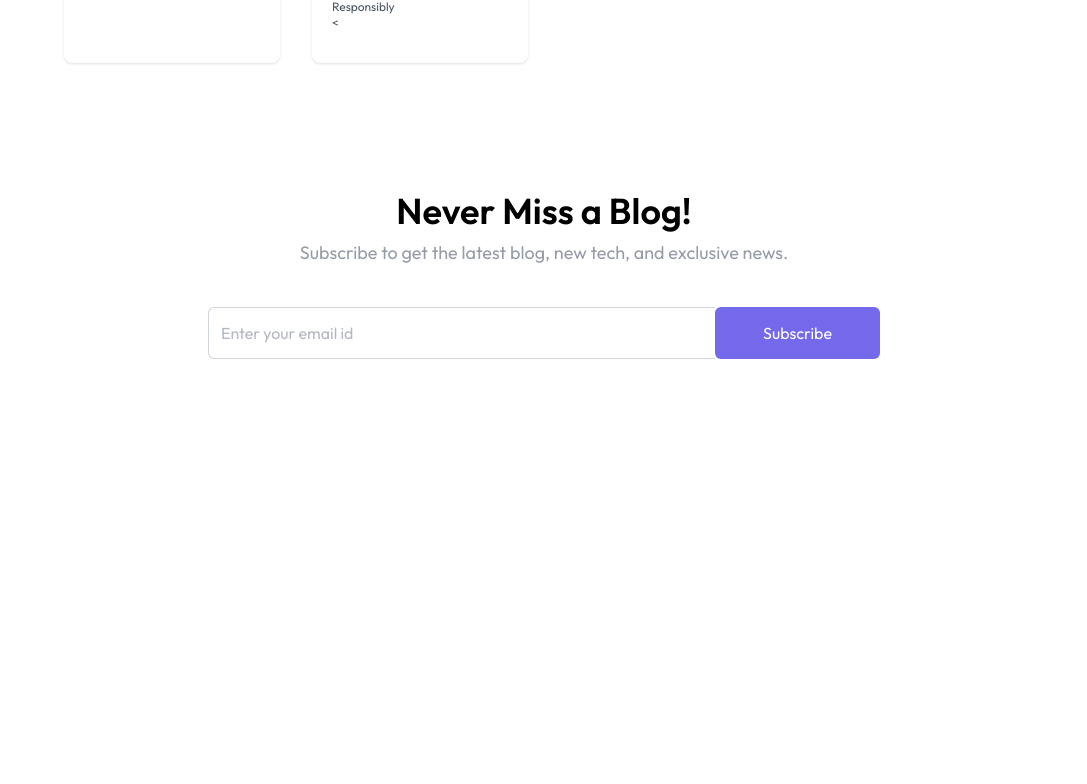
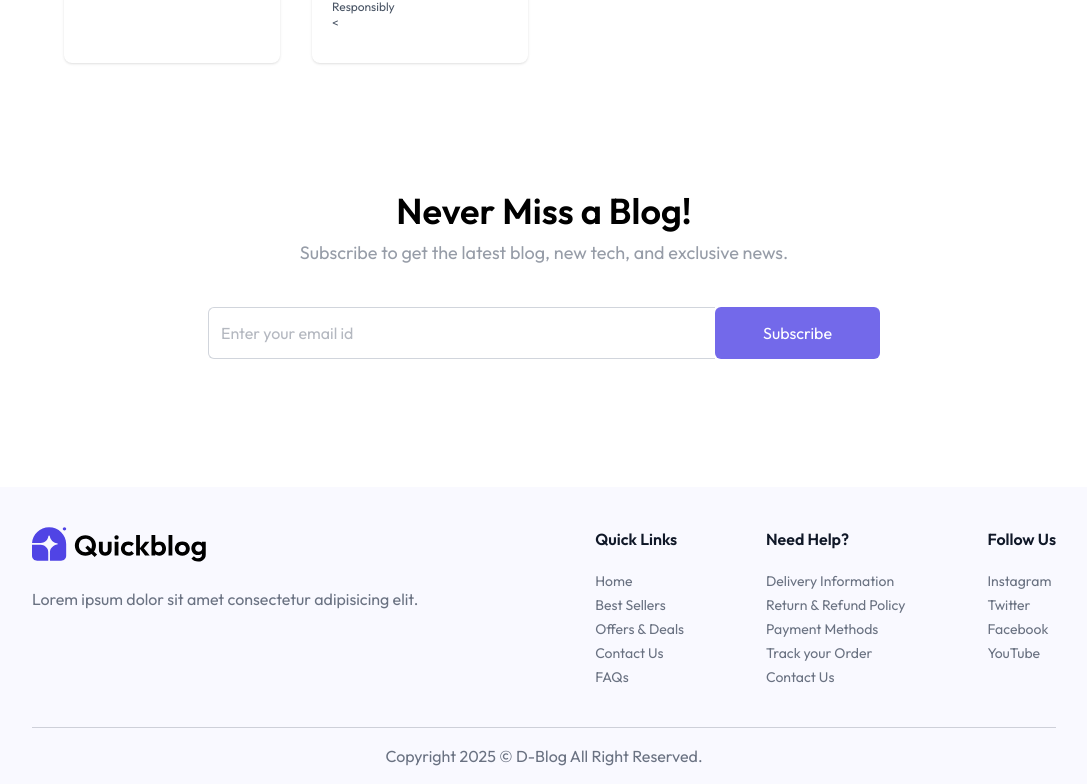
Before and after one commit to DanishRajawat09/Blog-app, a React (Vite) app in the folder client/: page / in a window 1280 px wide. Shown: the part 1644-2428 px from the top of the page, without its empty margins (96-1183 px from the left). Before the commit the page ends 2131 px from the top, so only its background shows below. Built offline with nearby package versions, Linux system fonts and the light colour scheme.

Commit message:
footer added and format the code

```diff
--- /dev/null
+++ b/client/src/components/Footer.jsx
@@ -0,0 +1,39 @@
+import { assets, footer_data } from "../assets/assets";
+
+const Footer = () => {
+  return (
+    <div className="px-6 md:px-16 lg:px-24 xl:px-32 bg-primary/3">
+      <div className="flex flex-col md:flex-row items-start justify-between gap-10 py-10 border-b border-gray-500/30 text-gray-500">
+        <div>
+          <img src={assets.logo} alt="logo" className="w-32 sm:w-44" />
+          <p className="max-w-[410px] mt-6">
+            Lorem ipsum dolor sit amet consectetur adipisicing elit.{" "}
+          </p>
+        </div>
+        <div className="flex flex-wrap justify-between w-full md:w-[45%] gap-5">
+          {footer_data.map((section, index) => (
+            <div key={index}>
+              <h3 className="font-semibold text-base text-gray-900 md:mb-5 mb-2">
+                {section.title}
+              </h3>
+              <ul className="text-sm space-y-1">
+                {section.links.map((link, i) => (
+                  <li key={i}>
+                    <a className="hover:underline transition" href="#">
+                      {link}
+                    </a>
+                  </li>
+                ))}
+              </ul>
+            </div>
+          ))}
+        </div>
+      </div>
+      <p className="py-4 text-center text-sm md:text-base text-gray-500">
+        Copyright 2025 © D-Blog All Right Reserved.
+      </p>
+    </div>
+  );
+};
+
+export default Footer;
--- a/client/src/components/HomeComponents/BlogList.jsx
+++ b/client/src/components/HomeComponents/BlogList.jsx
@@ -30,7 +30,11 @@ const BlogList = () => {
       </div>
       <div className="grid grid-cols-1 sm:grid-cols-2 md:grid-cols-3 xl:grid-cols-4 gap-8 mb-24 mx-8 sm:mx-16 xl:mx-40">
         {/* ---- blog cards ---- */}
-{blog_data.filter((blog)=> menu === "All" ? true : blog.category === menu).map((blog) => <BlogCard blog={blog} key={blog._id}/>)}
+        {blog_data
+          .filter((blog) => (menu === "All" ? true : blog.category === menu))
+          .map((blog) => (
+            <BlogCard blog={blog} key={blog._id} />
+          ))}
       </div>
     </div>
   );
--- a/client/src/pages/Home.jsx
+++ b/client/src/pages/Home.jsx
@@ -1,3 +1,4 @@
+import Footer from "../components/Footer";
 import BlogList from "../components/HomeComponents/BlogList";
 import Hero from "../components/HomeComponents/Hero";
 import NewsLetter from "../components/HomeComponents/NewsLetter";
@@ -7,9 +8,10 @@ const Home = () => {
   return (
     <>
       <Navbar />
-      <Hero/>
-      <BlogList/>
-      <NewsLetter/>
+      <Hero />
+      <BlogList />
+      <NewsLetter />
+      <Footer />
     </>
   );
 };
```
Also changed, not shown: client/src/App.jsx (+9 -7 lines), client/src/components/HomeComponents/NewsLetter.jsx (+22 -10 lines), client/src/pages/Blog.jsx (+4 -8 lines).
